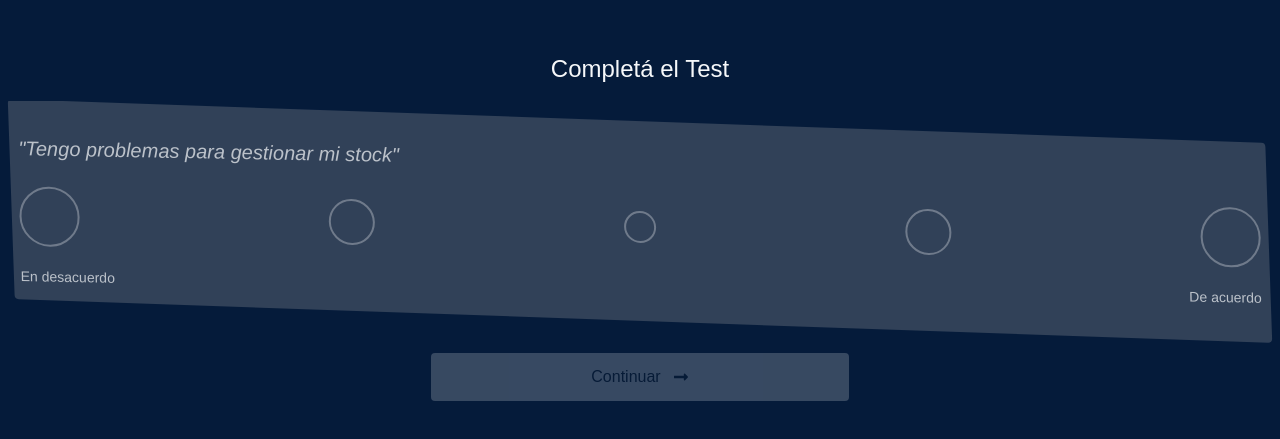
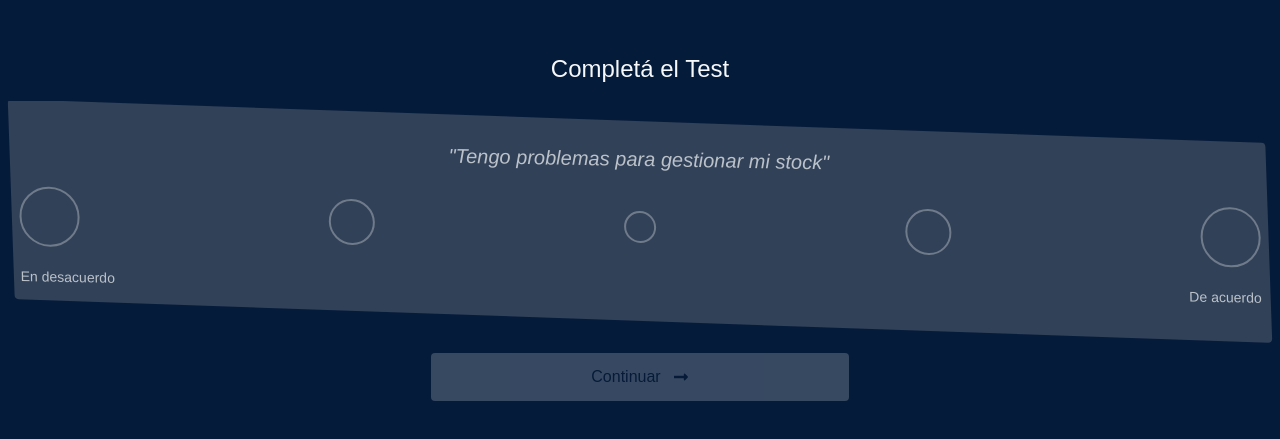
Before and after one commit to brutalkingran/patrician-software, a React (Vite) app: page /test in a window 1280 px wide. Shown: the part 171-610 px from the top of the page. Built offline with nearby package versions, Linux system fonts and the light colour scheme.

Commit message:
Pregunta de QuestionComponent colocada al centro

```diff
--- a/src/components/ui/QuestionComponent.jsx
+++ b/src/components/ui/QuestionComponent.jsx
@@ -4,7 +4,7 @@ const QuestionComponent = ({ onAnswer, question, Qname }) => {
   return (
     <section className="w-full flex-shrink-0 p-2 bg-slate-700 rounded skew-2 py-6">
       <div className="-skew-1">
-        <h2 className="text-xl mb-6 italic opacity-70">"{question}"</h2>
+        <h2 className="text-xl mb-6 italic opacity-70 text-center">"{question}"</h2>
 
         <div className="flex justify-between mb-5 items-center">
           {options.map((value) => {
```
